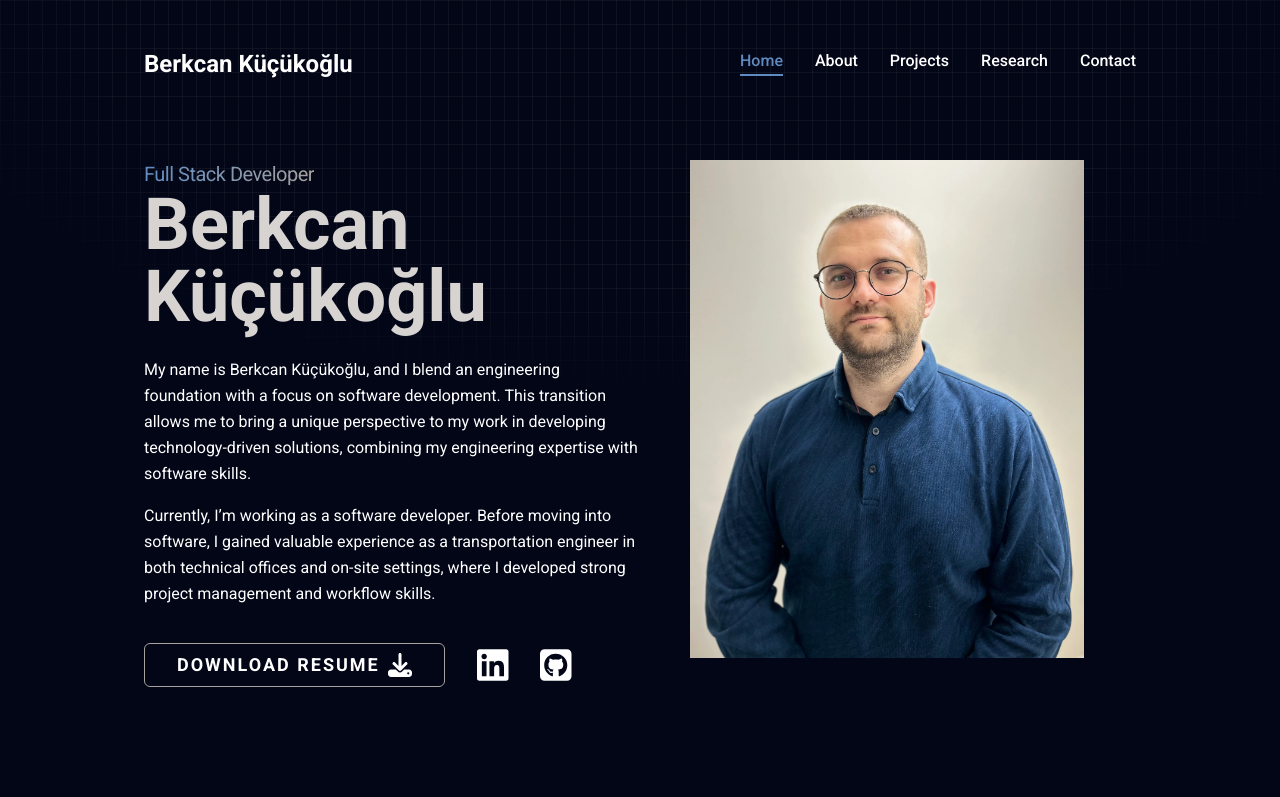
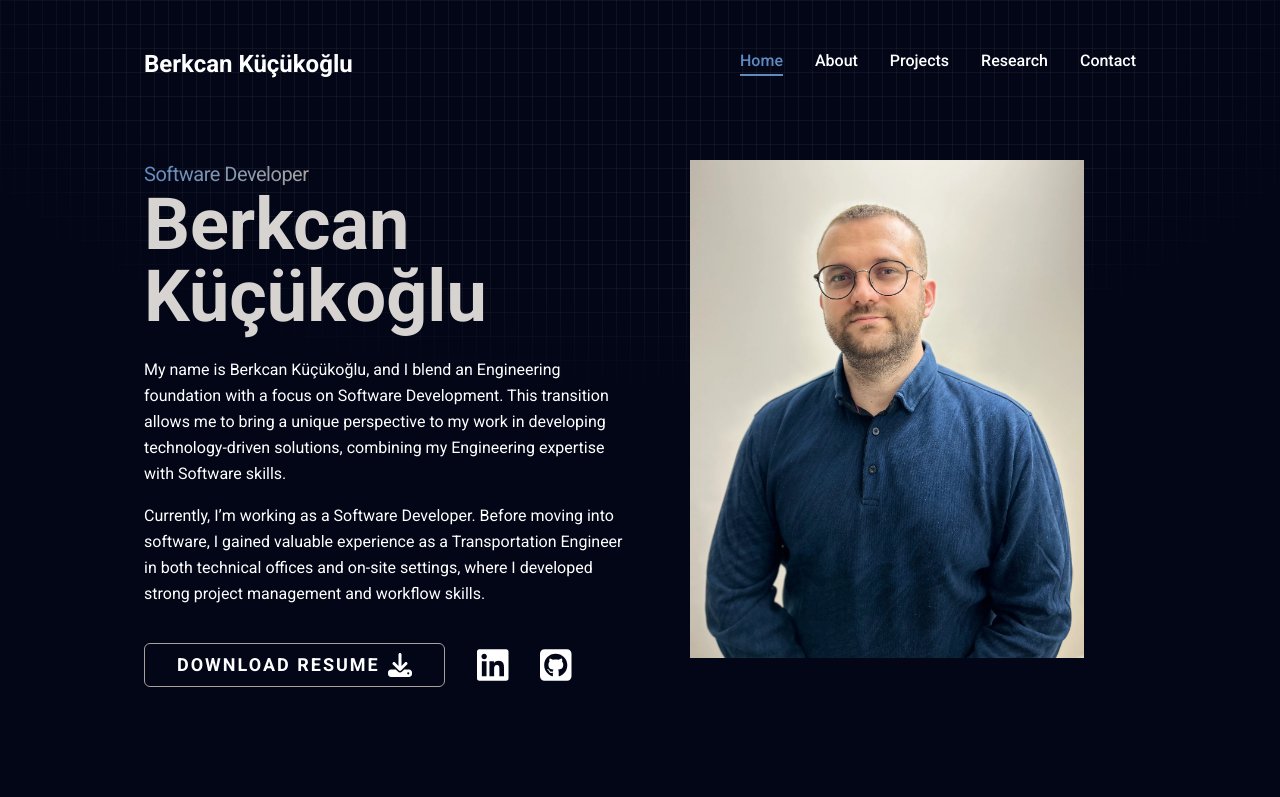
Before and after one commit to berkcankucukoglu/nextjs-portfolio-berkcan, a Next.js app: page / in a window 1280 px wide. Shown: the top 797 px of the page. Built offline with nearby package versions, Linux system fonts and the light colour scheme.

Commit message:
v1.1.1-hero content updated. Experiences are fixed.

```diff
--- a/constants/index.js
+++ b/constants/index.js
@@ -24,7 +24,7 @@ export const USER_INFO = {
   name: 'Berkcan',
   surname: 'Küçükoğlu',
   image: profilePicture,
-  title: 'Full Stack Developer',
+  title: 'Software Developer',
   contactInfo: [
     {
       fieldName: 'Email',
@@ -75,7 +75,7 @@ export const EXPERIENCES = [
     timespan: 'Apr 2023 - Feb 2024',
     role: 'Full Stack Developer',
     company: 'DISC Akademi Eğitim ve Yazılım',
-    description: `I had the privilege of working with a prominent HR company renowned for its comprehensive approach to personality tests and talent assessments. As a full-stack developer, I actively contributed to the development of the 'Yetenex' project, a dynamic job portal with application tracking system(ATS).`,
+    description: `I had the privilege of working with a prominent HR company renowned for its comprehensive approach to personality tests and talent assessments. As a full-stack developer, I actively contributed to the development of the 'Yetenex' project, a dynamic job portal and application tracking system(ATS).`,
     technologies: [
       'C#',
       '.NET Core',
@@ -89,7 +89,7 @@ export const EXPERIENCES = [
     timespan: 'Aug 2022 - Mar 2023',
     role: 'Contract - Trainee',
     company: 'Wissen Akademie',
-    description: `I completed a semester long course that covered algorithms, programming with C#, GitHub version control, front-end technologies (HTML, CSS, Bootstrap, JavaScript), database management with MsSQL, ADO.NET, Entity Framework, design patterns like Singleton and Factory, and SOLID principles.`,
+    description: `I completed a semester long course that covered Algorithms, Programming with C#, GitHub version control, Front-end Technologies (HTML, CSS, Bootstrap, JavaScript), Database Management with MsSQL, ADO.NET, Entity Framework, design patterns like Singleton and Factory, and SOLID principles.`,
     technologies: [
       'C#',
       '.NET Core',
@@ -107,7 +107,7 @@ export const EXPERIENCES = [
     timespan: 'Dec 2019 – Jun 2022',
     role: 'Transportation Engineer',
     company: 'Emay International Engineering & Consulting',
-    description: `Applied BIM knowledge in various civil and transportation engineering projects. Participated in international meetings and negotiations. Notable contributions included work with the Istanbul Metro-Rail Systems Design Group, as well as producing architectural detailing, technical drawings, and presentations.`,
+    description: `Applied BIM knowledge in various Civil and Transportation Engineering projects. Participated in international meetings and negotiations. Notable contributions included work with the Istanbul Metro-Rail Systems Design Group, as well as producing architectural detailing, technical drawings, and presentations.`,
     technologies: [
       'BIM',
       'business analysis',
@@ -229,10 +229,10 @@ export const ABOUT_MISSIONS = [
 
 export const HERO_CONTENT = [
   {
-    text: `My name is Berkcan Küçükoğlu, and I blend an engineering foundation with a focus on software development. This transition allows me to bring a unique perspective to my work in developing technology-driven solutions, combining my engineering expertise with software skills.`,
+    text: `My name is Berkcan Küçükoğlu, and I blend an Engineering foundation with a focus on Software Development. This transition allows me to bring a unique perspective to my work in developing technology-driven solutions, combining my Engineering expertise with Software skills.`,
   },
   {
-    text: `Currently, I’m working as a software developer. Before moving into software, I gained valuable experience as a transportation engineer in both technical offices and on-site settings, where I developed strong project management and workflow skills.`,
+    text: `Currently, I’m working as a Software Developer. Before moving into software, I gained valuable experience as a Transportation Engineer in both technical offices and on-site settings, where I developed strong project management and workflow skills.`,
   },
 ];
 
```
